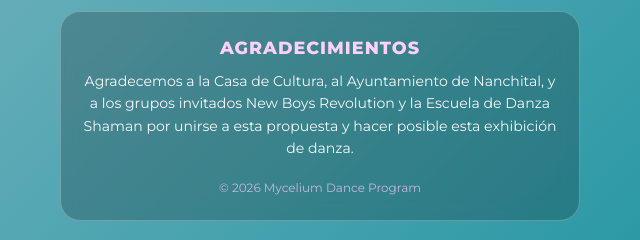
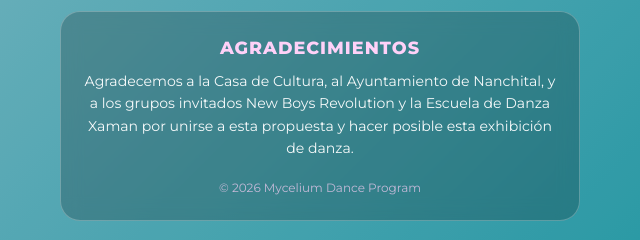
Before and after one commit to JuanMantiz/programaDeMano, a plain HTML site: page index.html in a window 1280 px wide. Shown: the part 1557-1797 px from the top of the page, 320-960 px from the left. Drawn offline with Linux system fonts and the light colour scheme.

Commit message:
Update dance group name in footer text

```diff
--- a/index.html
+++ b/index.html
@@ -409,7 +409,7 @@
 
         <footer>
             <h2>Agradecimientos</h2>
-            <p>Agradecemos a la Casa de Cultura, al Ayuntamiento de Nanchital, y a los grupos invitados New Boys Revolution y la Escuela de Danza Shaman por unirse a esta propuesta y hacer posible esta exhibición de danza.</p>
+            <p>Agradecemos a la Casa de Cultura, al Ayuntamiento de Nanchital, y a los grupos invitados New Boys Revolution y la Escuela de Danza Xaman por unirse a esta propuesta y hacer posible esta exhibición de danza.</p>
             <div class="footer-credits">
                 © 2026 Mycelium Dance Program
             </div>
```
